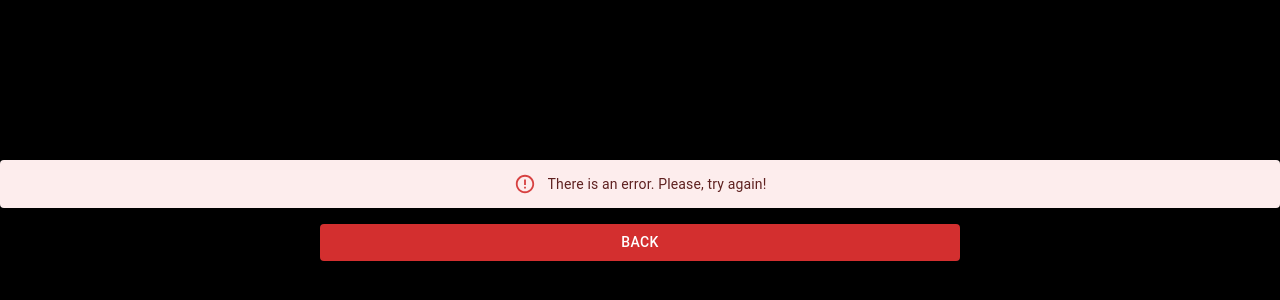
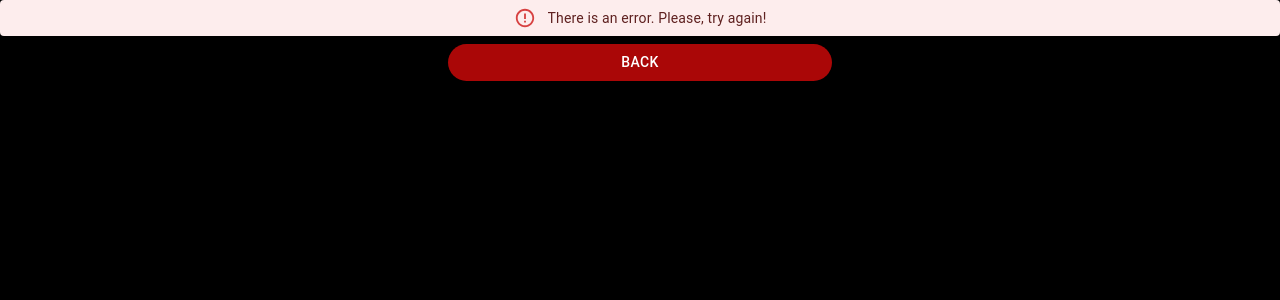
Before and after one commit to ReshNikita/Youtube-clone, a React (Vite) app: page /error in a window 1280 px wide. Shown: the top 300 px of the page. Built offline with nearby package versions, Linux system fonts and the light colour scheme.

Commit message:
fixed states on Login and Registration, handleBlur function,alertError styles

```diff
--- a/src/components/AlertError.tsx
+++ b/src/components/AlertError.tsx
@@ -9,15 +9,17 @@ const AlertError = () => {
   return (
     <Stack
       sx={{
-        width: "100%",
-        zIndex: "100",
-        justifyContent: "center",
+        justifyContent: "space-around",
       }}
-      spacing={2}
-      mt={20}
+      spacing={1}
     >
       <Alert
-        sx={{ display: "flex", justifyContent: "center" }}
+        sx={{
+          display: "flex",
+          justifyContent: "center",
+          p: 0,
+          width: "100%",
+        }}
         severity="error"
       >
         {CONSTANTS.ALERT_MESSAGE}
@@ -25,9 +27,13 @@ const AlertError = () => {
 
       <Stack sx={{ alignItems: "center" }}>
         <Button
-          color="error"
           variant="contained"
-          sx={{ width: "50%" }}
+          sx={{
+            width: "30%",
+            borderRadius: "50px",
+            bgcolor: " #aa0707",
+            ":hover": { backgroundColor: "#fd0808" },
+          }}
           onClick={() => navigate("/Youtube-clone")}
         >
           {CONSTANTS.BACK}
--- a/src/components/Authorization/Login.tsx
+++ b/src/components/Authorization/Login.tsx
@@ -44,9 +44,10 @@ const Login: FC = () => {
       });
 
       sessionStorage.setItem("token", data.token);
-
+      setIsRequestSent(false);
       navigate("/Youtube-clone/home");
     } catch (error) {
+      setIsRequestSent(false);
       navigate("/error");
     }
   };
@@ -110,7 +111,7 @@ const Login: FC = () => {
                 <InputAdornment position="end">
                   <IconButton
                     aria-label="toggle password visibility"
-                    onClick={() => setIsPasswordShown(shown => !shown)}
+                    onClick={() => setIsPasswordShown(!isPasswordShown)}
                   >
                     {isPasswordShown ? <Visibility /> : <VisibilityOff />}
                   </IconButton>
--- a/src/components/Authorization/Registration.tsx
+++ b/src/components/Authorization/Registration.tsx
@@ -34,7 +34,7 @@ enum Gender {
 
 const Registration: FC = () => {
   const [age, setAge] = useState<number | string>("");
-  const [gender, setGender] = useState<string>(Gender.Female);
+  const [gender, setGender] = useState<Gender>(Gender.Female);
   const [username, setUsername] = useState<string>("");
   const [password, setPassword] = useState<string>("");
   const [email, setEmail] = useState<string>("");
@@ -45,7 +45,7 @@ const Registration: FC = () => {
   const navigate = useNavigate();
 
   const onChangeGender = (e: ChangeEvent<HTMLInputElement>): void =>
-    setGender((e.target as HTMLInputElement).value);
+    setGender(e.target.value as Gender);
 
   const onChangeAge = (e: ChangeEvent<HTMLInputElement>): void =>
     setAge(e.target.value === "" ? "" : Number(e.target.value));
@@ -62,17 +62,19 @@ const Registration: FC = () => {
         gender,
         age,
       });
+      setIsRequestSent(false);
+      navigate("/Youtube-clone");
 
-      navigate("/Youtube-clone");
       console.log(status);
     } catch (error) {
+      setIsRequestSent(false);
       navigate("/error");
     }
   };
 
   const handleBlur = (): void => {
-    if (+age < 10) setAge(10);
-    if (+age > 100) setAge(100);
+    Number(age) < 10 && setAge(10);
+    Number(age) > 100 && setAge(100);
   };
 
   return (
@@ -218,13 +220,13 @@ const Registration: FC = () => {
                 <FormControlLabel
                   label="Female"
                   control={<Radio color="error" />}
-                  value="female"
+                  value={Gender.Female}
                   sx={{ color: "#000" }}
                 />
                 <FormControlLabel
                   label="Male"
                   control={<Radio color="error" />}
-                  value="male"
+                  value={Gender.Male}
                   sx={{ color: "#000" }}
                 />
               </RadioGroup>
--- a/src/components/SavedRequest.tsx
+++ b/src/components/SavedRequest.tsx
@@ -90,17 +90,16 @@ const SavedRequest: FC<SavedRequestProps> = ({
   };
 
   const handleBlur = (): void => {
-    if (+formData.results < 1) {
+    Number(formData.results) < 1 &&
       setFormData(prevState => ({
         ...prevState,
         results: 1,
       }));
-    } else if (+formData.results > 50) {
+    Number(formData.results) > 50 &&
       setFormData(prevState => ({
         ...prevState,
         results: 50,
       }));
-    }
   };
 
   const handleDeleteItem = (e: MouseEvent): void => {
--- a/src/components/pages/HomePage.tsx
+++ b/src/components/pages/HomePage.tsx
@@ -198,7 +198,7 @@ const HomePage: FC = () => {
         </form>
       </Stack>
 
-      {data ? <Videos videos={data} formDataSearch={formData.search} /> : null}
+      {data && <Videos videos={data} formDataSearch={formData.search} />}
 
       <Copyright />
     </AppBar>
```
